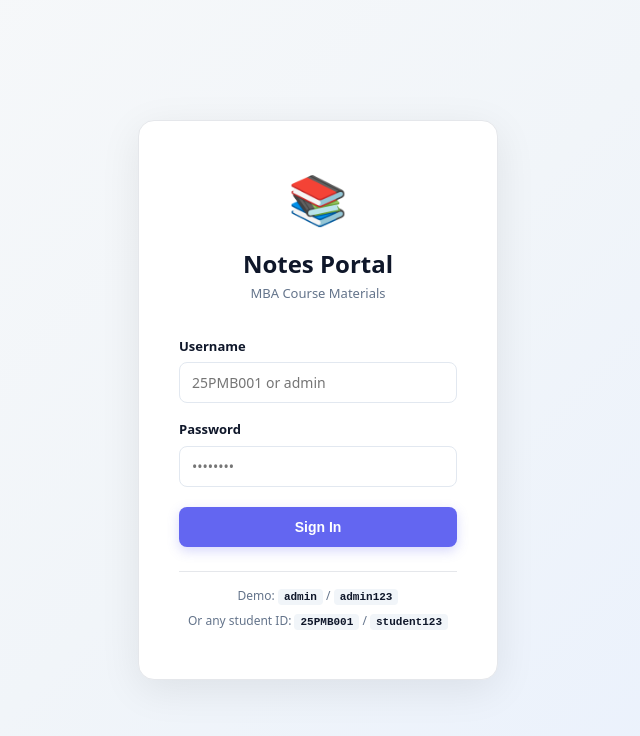
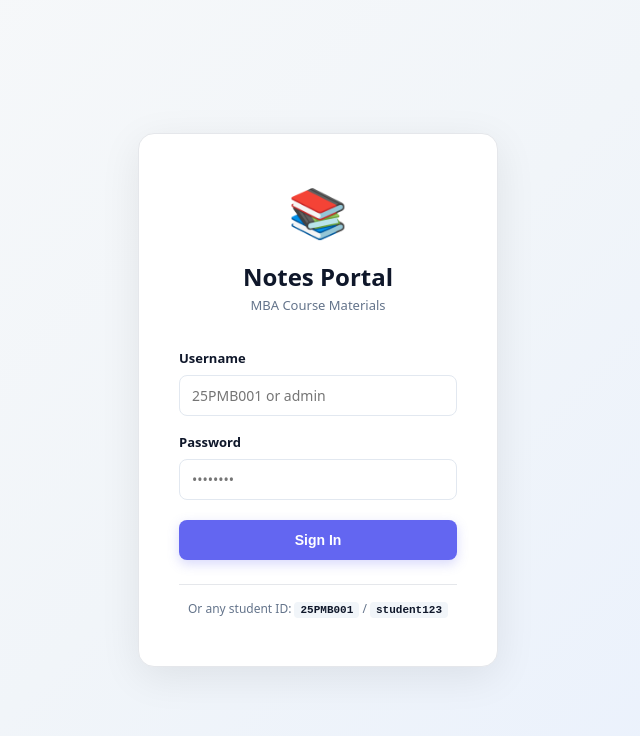
Before and after one commit to divakarhankare9850-ai/MBAnotes, a React (Create React App) app: page / in a window 1280 px wide. Shown: the top 736 px of the page, without its empty margins (322-962 px from the left). Built offline with nearby package versions, Linux system fonts and the light colour scheme.

Commit message:
Update App.js

```diff
--- a/src/App.js
+++ b/src/App.js
@@ -328,7 +328,7 @@ const fileUrl = data.secure_url;
 
                       <div style={styles.noteItemActions}>
                         <a
-                          href={note.url}
+                          href={note.url.replace("/upload/", "/upload/fl_inline/")}
                           target="_blank"
                           rel="noreferrer"
                           style={styles.openBtn}
@@ -422,9 +422,6 @@ function Login({ onLogin }) {
           </form>
 
           <div style={styles.loginFooter}>
-            <p style={styles.loginHint}>
-              Demo: <code style={styles.code}>admin</code> / <code style={styles.code}>admin123</code>
-            </p>
             <p style={styles.loginHint}>
               Or any student ID: <code style={styles.code}>25PMB001</code> / <code style={styles.code}>student123</code>
             </p>
```
